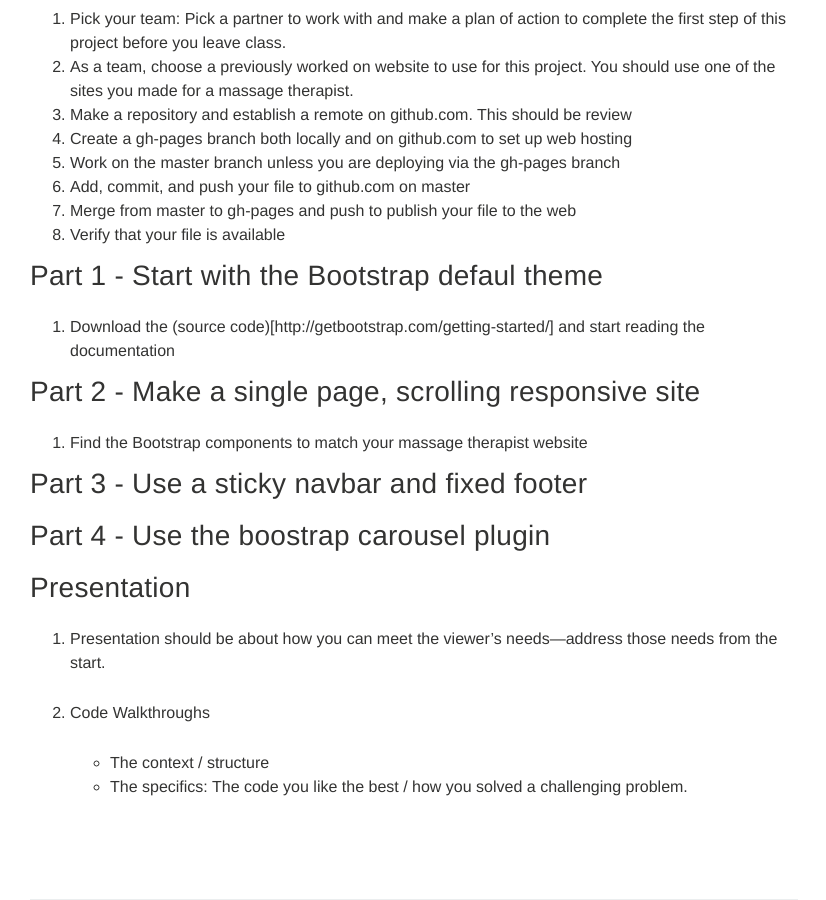
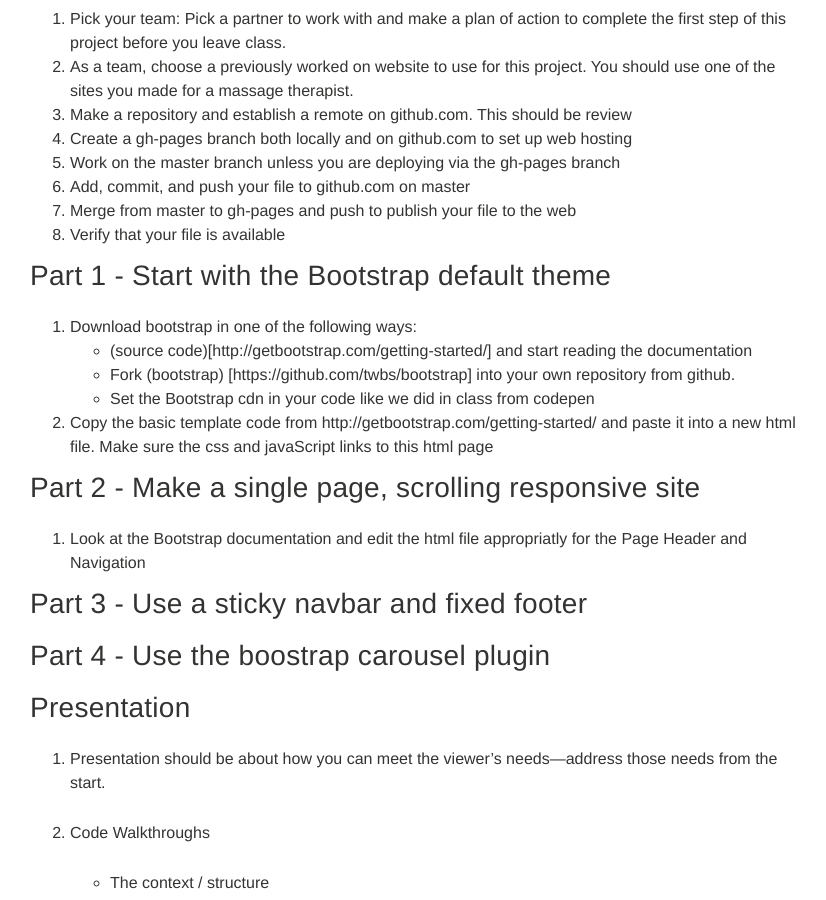
Before and after one commit to portlandcodeschool/primer, a Jekyll site: the page built from _posts/assignments/2014-07-26-bootstrap-project.markdown, in a window 1280 px wide and 900 px high, scrolled down 875 px. Shown: the whole window, without its empty margins (290-1116 px from the left). Built offline with Jekyll 4.4.1, drawn with Linux system fonts in a browser that asks for light colours; nearby versions of some CDN libraries; comment, search, counter and statistics services are not loaded.

Commit message:
revised step 0 and 1 so that the instructions are more informative and specific on starting to use Bootstrap

```diff
--- a/_posts/assignments/2014-07-26-bootstrap-project.markdown
+++ b/_posts/assignments/2014-07-26-bootstrap-project.markdown
@@ -42,13 +42,18 @@ Part 0 - set up the assignment
 0. Merge from master to gh-pages and push to publish your file to the web
 0. Verify that your file is available
 
-Part 1 - Start with the Bootstrap defaul theme
+Part 1 - Start with the Bootstrap default theme
 ----------------------------------
-0. Download the (source code)[http://getbootstrap.com/getting-started/] and start reading the documentation
+0. Download bootstrap in one of the following ways:
+* (source code)[http://getbootstrap.com/getting-started/] and start reading the documentation
+* Fork (bootstrap) [https://github.com/twbs/bootstrap] into your own repository from github.
+* Set the Bootstrap cdn in your code like we did in class from codepen
+0. Copy the basic template code from http://getbootstrap.com/getting-started/ and paste it into a new html file.  Make sure the css and javaScript links to this html page
 
 Part 2 - Make a single page, scrolling responsive site
 ----------------------------------
-0. Find the Bootstrap components to match your massage therapist website
+0. Look at the Bootstrap documentation and edit the html file appropriatly for the Page Header and Navigation
+
 
 
 Part 3 - Use a sticky navbar and fixed footer
```
